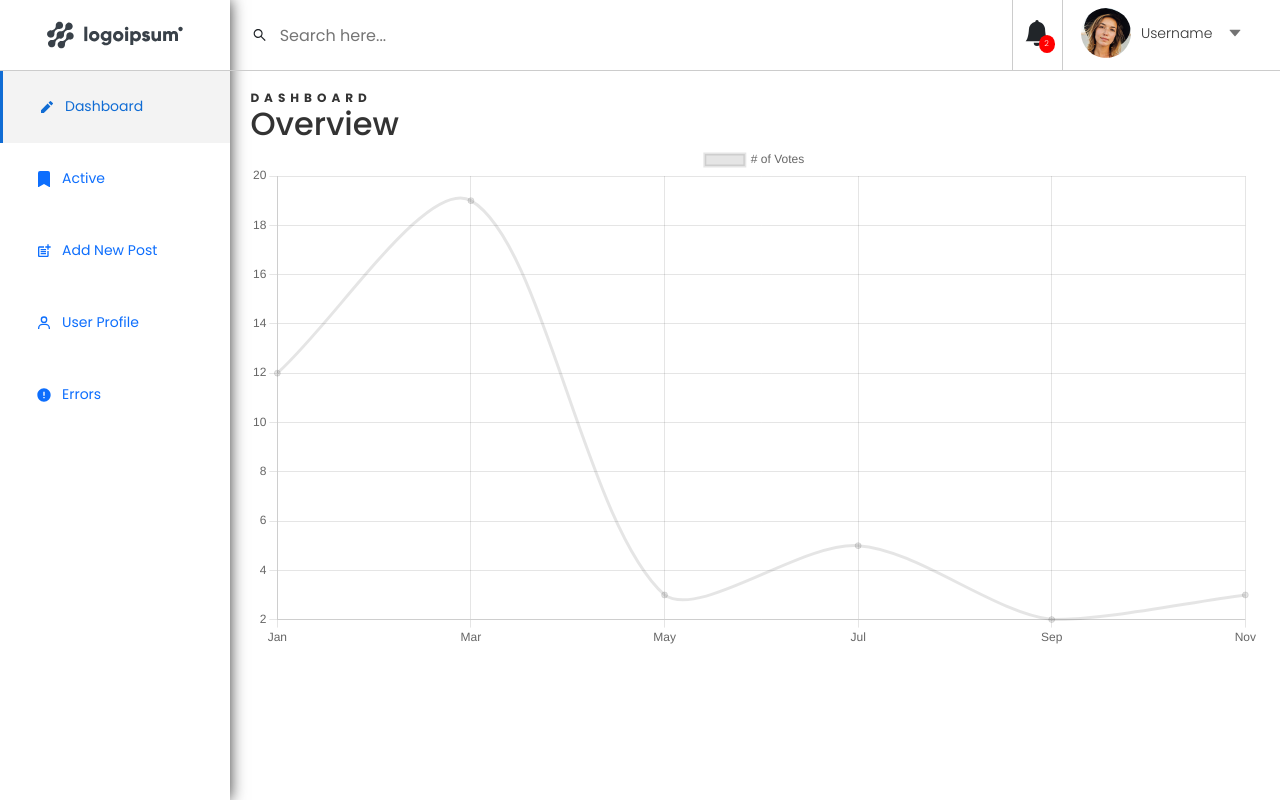
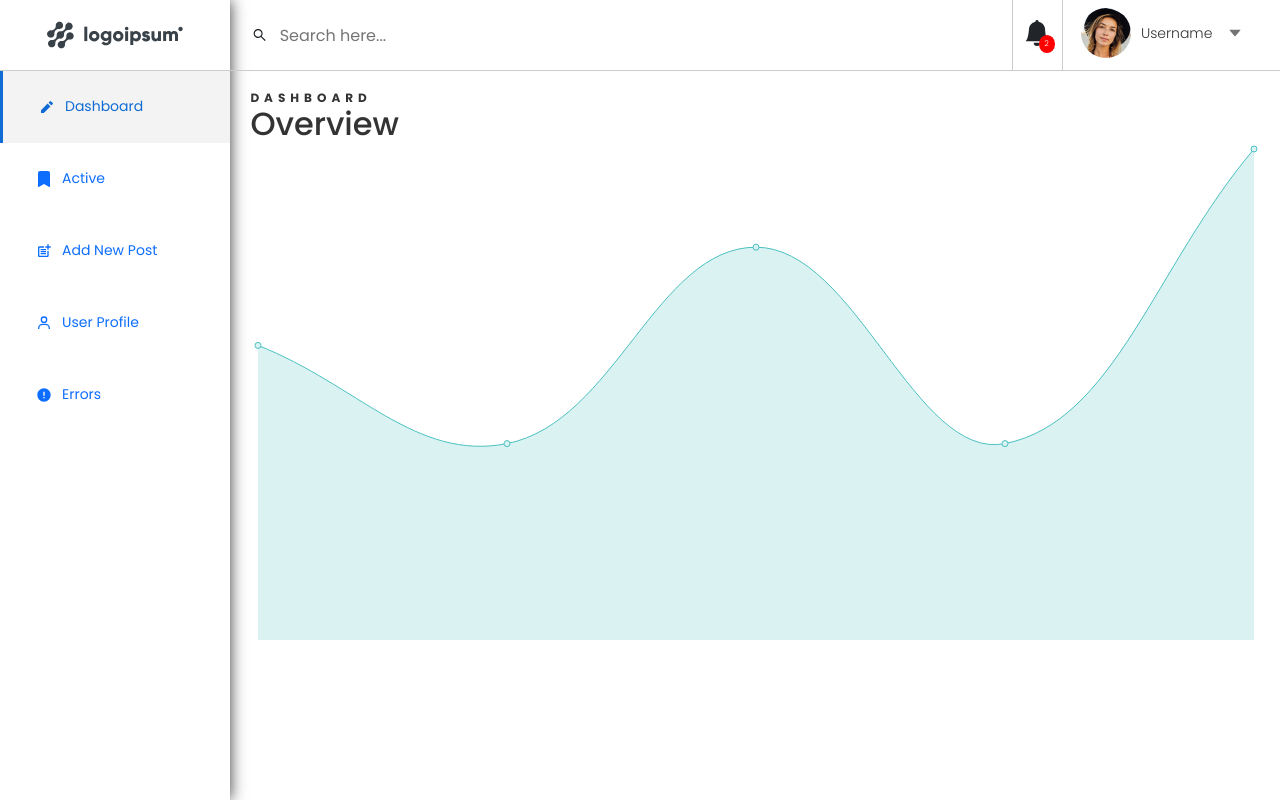
Before and after one commit to inv123/BlogApp, a React (Create React App) app in the folder my-app/: page / in a window 1280 px wide. Built offline with nearby package versions, Linux system fonts and the light colour scheme.

Commit message:
Setup chart

```diff
--- a/my-app/public/index.html
+++ b/my-app/public/index.html
@@ -20,4 +20,5 @@
     <div id="root"></div>
 
   </body>
+  <script src="https://cdn.jsdelivr.net/npm/chart.js"></script>
 </html>
--- a/my-app/src/components/homepage/Charts.js
+++ b/my-app/src/components/homepage/Charts.js
@@ -3,34 +3,64 @@ import { Line } from "react-chartjs-2";
 
 export const Charts = () => {
     const data = {
-        labels: ['Jan', 'Mar', 'May', 'Jul', 'Sep', 'Nov'],
-        datasets: [{
-            label: '# of Votes',
-            data: [12, 19, 3, 5, 2, 3],
+        labels: ['Jan', 'Feb', 'mar', 'apr', 'may'],
+        datasets: [
+            {
+                label: "Posts",
+                borderWidth: 1,
+                backgroundColor: "#DAF2F2",
+                borderColor: "#4BC0C0",
+                data: [3, 2, 4, 2, 5],
+                fill: true,
 
-        }]
+
+            }
+        ]
+    };
+
+    const options = {
+        elements: {
+            line: {
+                tension: 0.4 // disables bezier curves
+            }
+        },
+        scales: {
+            x: {
+                beginAtZero: true,
+                grid: {
+                    color: '#00000000',
+                    drawBorder: false,
+                },
+                ticks: {
+                    display: false
+                }
+            },
+            y: {
+                beginAtZero: true,
+                grid: {
+                    drawBorder: false,
+                    color: '#00000000',
+
+                },
+                ticks: {
+                    display: false
+                }
+            },
+
+        },
+        plugins: {
+            legend: {
+                display: false
+            }
+        }
+
     }
 
-    const options = {
-        scales: {
 
-            yAxes: [{
-                gridLines: {
-                  drawBorder: false,
-                },
-                beginAtZero: true
-              }]
-        },
-        elements: {
-            line: {
-                tension: 0.3
-            },
-        },
-    }
 
     return (
         <>
-            <Line data={data} options={options}/>
+            <Line data={data} options={options} />
         </>
     )
 }
```
